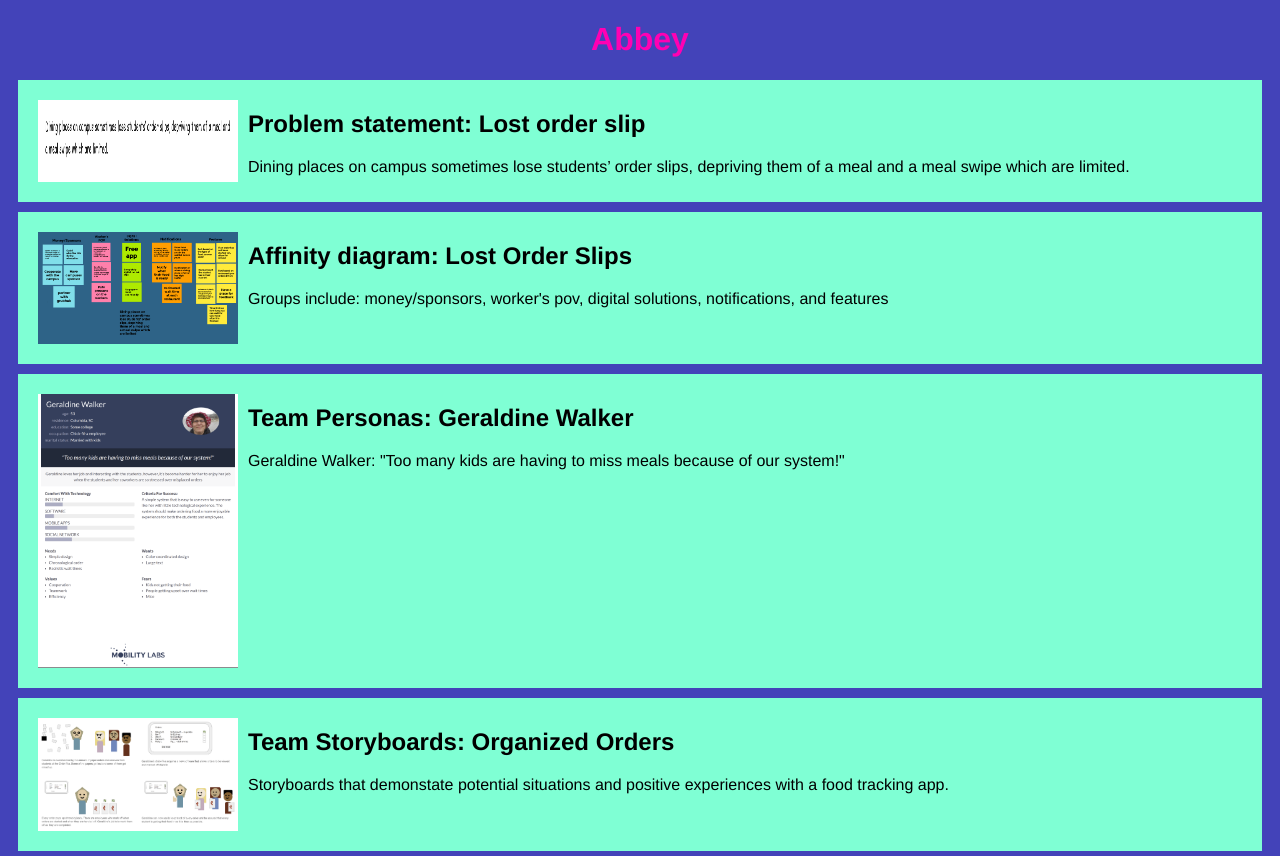
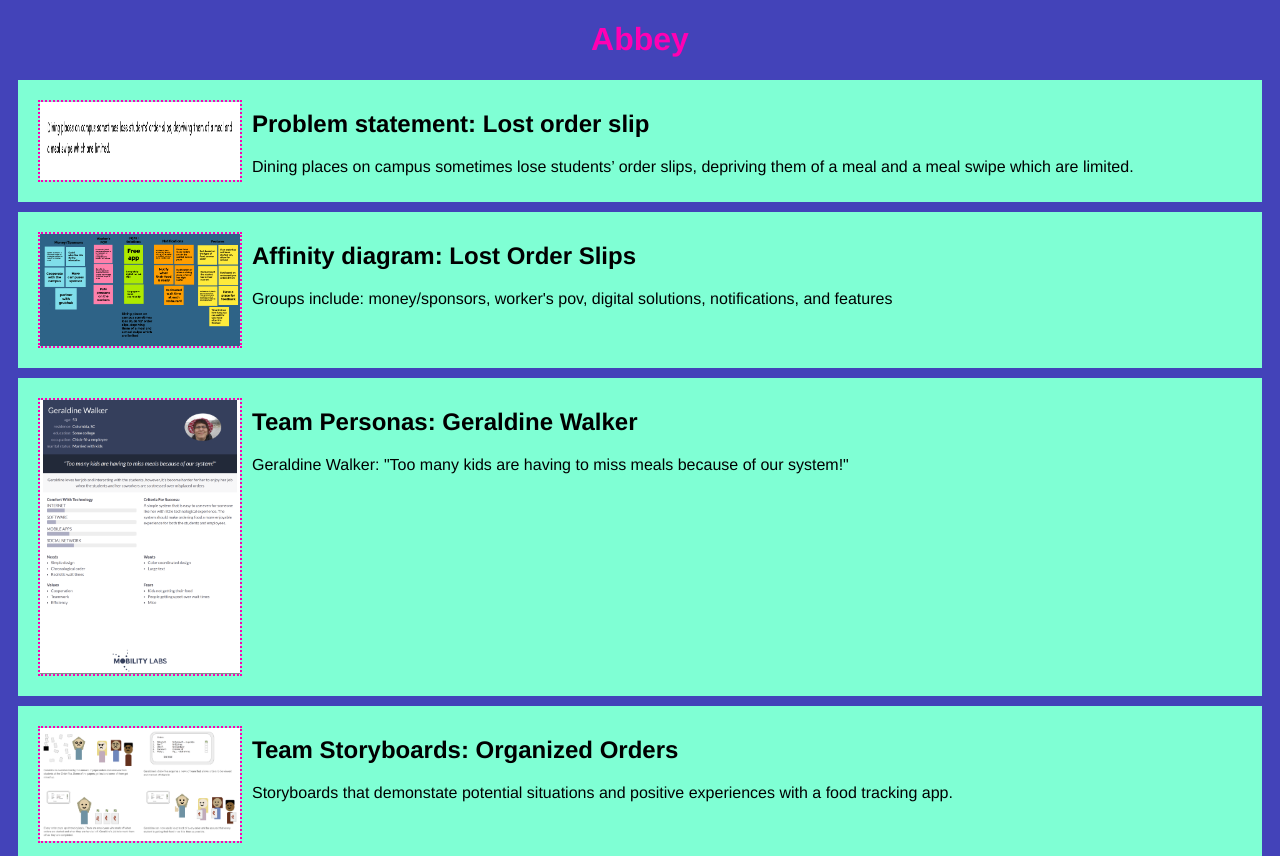
Before and after one commit to aeszala/aeszala.github.io, a plain HTML site: page index.html in a window 1280 px wide. Shown: the top 856 px of the page. Drawn offline with Linux system fonts and the light colour scheme.

Commit message:
Update styles.css

```diff
--- a/styles.css
+++ b/styles.css
@@ -19,4 +19,5 @@ a {
 .assign img {
     width: 200px;
     margin: 10px;
+    border: 2px dotted rgb(255, 0, 179);
 }
```
